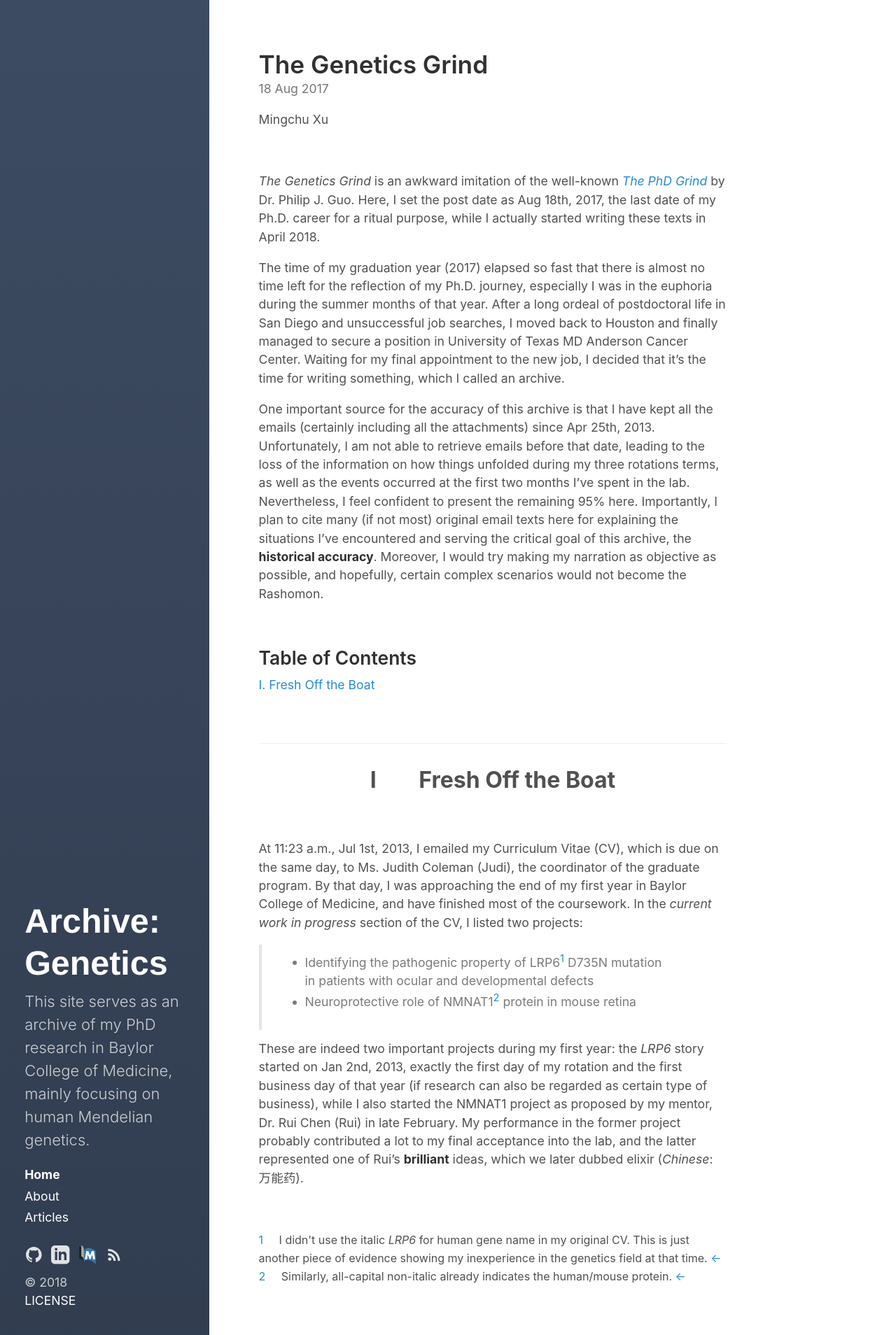
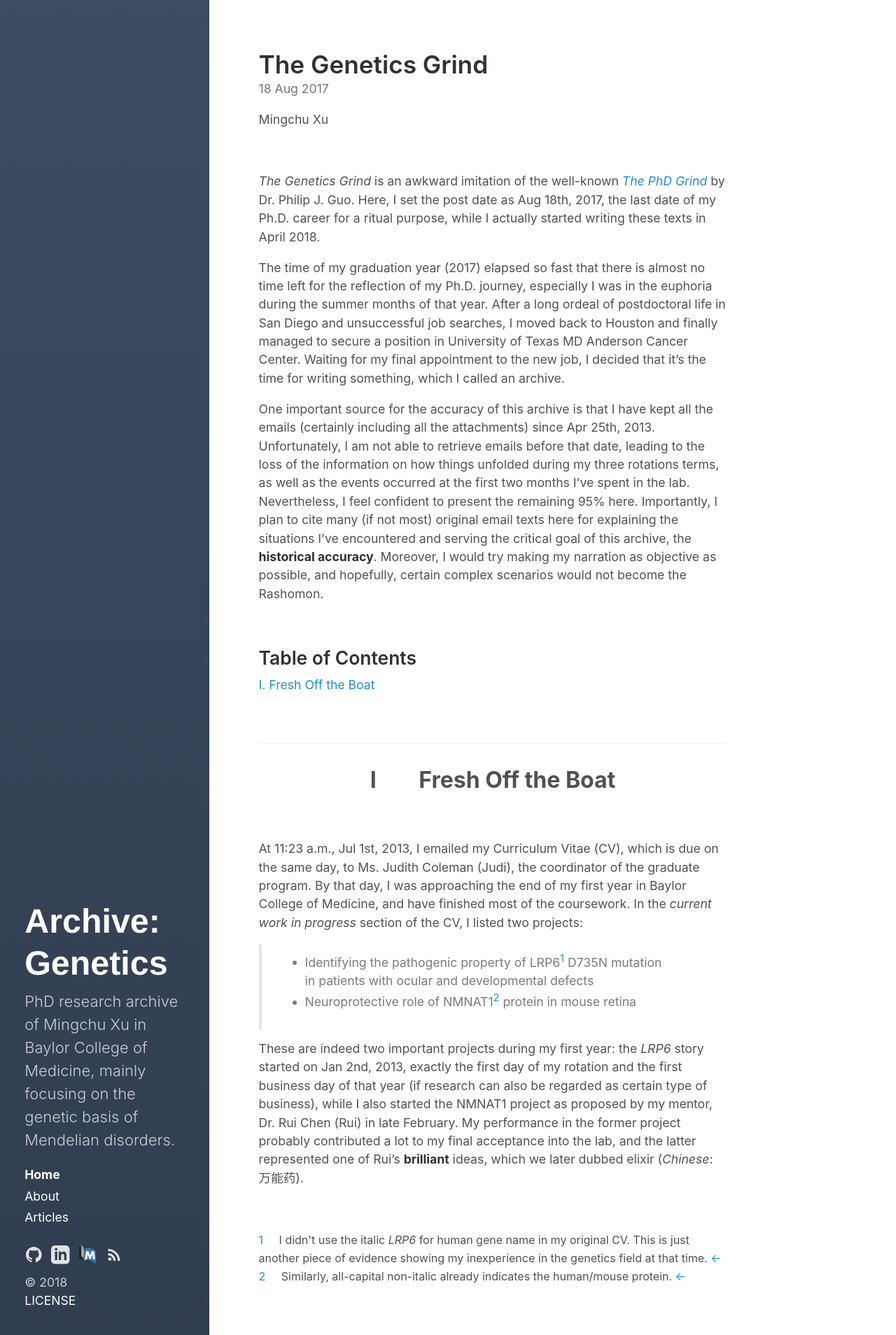
Before and after one commit to xmc811/phd_research, a Jekyll site: the page built from index.html, in a window 1280 px wide. Shown: the whole page at 70% size. Built offline with Jekyll 4.4.1, drawn with Linux system fonts in a browser that asks for light colours; the list of posts is cut into pages by our own code.

```diff
--- a/_config.yml
+++ b/_config.yml
@@ -4,8 +4,8 @@ highlighter:      rouge
 
 # Setup
 title:            "Archive: Genetics"
-tagline:          ''
-description:      'This site serves as an archive of my PhD research in Baylor College of Medicine, mainly focusing on human Mendelian genetics.'
+tagline:          'Mingchu Xu'
+description:      'PhD research archive of Mingchu Xu in Baylor College of Medicine, mainly focusing on the genetic basis of Mendelian disorders.'
 url:              https://xmc811.github.io/phd_research/
 baseurl:          # the optional subpath of your site, e.g. "/blog"
                   # NB: This applies to all pages in your Jekyll site.
--- a/_layouts/default.html
+++ b/_layouts/default.html
@@ -12,5 +12,8 @@
     </main>
 
     {% include custom-foot.html %}
+    {% if jekyll.environment == 'production' %}
+    {% include analytics.html %}
+    {% endif %}
   </body>
 </html>
```
Also changed, not shown: _includes/analytics.html (added, +10 -0 lines), 6 other files.
